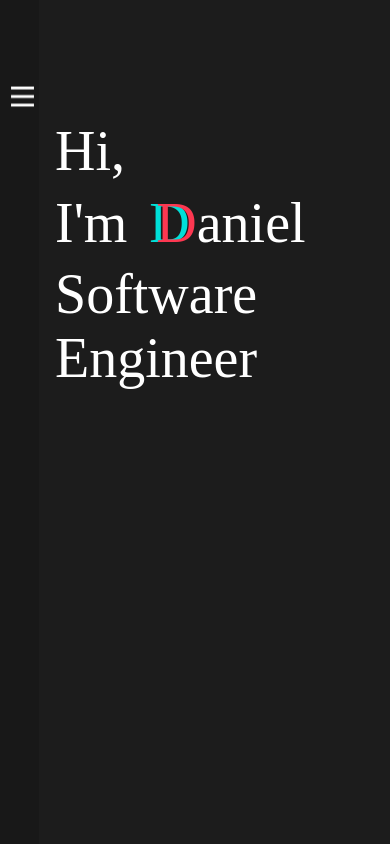
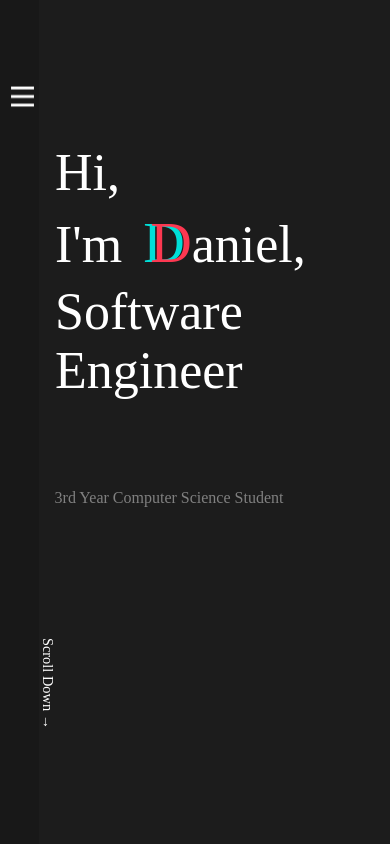
Before and after one commit to DFarynski99/reactPortfolio, a React (Create React App) app: page / in a window 390 px wide. Shown: the top 844 px of the page. Built offline with nearby package versions, Linux system fonts and the light colour scheme; a web font is replaced by a local one.

Commit message:
Desktop-down @media queries finished, ready for deployment.

```diff
--- a/src/App.css
+++ b/src/App.css
@@ -144,9 +144,29 @@ html{
     padding-top: 2.5%;
     width: fit-content;
 }
+#contrastLetter{
+    font-size: 6rem;
+}
 #heroshotHeading2{
     word-spacing: 15px;
 }
+#currentStatus{
+    font-family: "TikTok Font Regular", serif;
+    width: fit-content;
+    font-size: 1.3rem;
+    margin-top: 11%;
+    color: grey;
+}
+#scrollDown{
+    font-family: 'Tiktok Font Regular', serif;
+    transform: rotate(90deg);
+    width: fit-content;
+    margin-left: -7%;
+    top: 80%;
+    position: absolute;
+}
+
+
 .bounce {
     animation: bounce 0.5s ease forwards;
 }
@@ -230,7 +250,7 @@ html{
     opacity: 0;
     filter: blur(5px);
     transform: translateX(-10%);
-    transition: all 1s;
+    transition: all 0.5s;
     will-change: opacity, filter, transform; /* Hint to browsers to optimize */
 
 }
@@ -243,7 +263,7 @@ html{
     opacity: 0;
     filter: blur(5px);
     transform: translateX(10%);
-    transition: all 1s;
+    transition: all 0.5s;
     will-change: opacity, filter, transform; /* Hint to browsers to optimize */
 }
 .aboutMe-enter2.visible {
@@ -493,6 +513,9 @@ html{
     #heroshotHeading1, #heroshotHeading2, #heroshotHeading3 {
         font-size: 4.85rem;
     }
+    #contrastLetter{
+        font-size: 5.35rem;
+    }
     #cardThree, #cardFour, #cardFive{
         padding-top: 4%;
     }
@@ -617,6 +640,13 @@ html{
 
 @media only screen and (min-width: 769px) and (max-width: 821px){
 
+    #currentStatus{
+        margin-top: 18%;
+    }
+    #scrollDown{
+        margin-left: -11%;
+    }
+
     #leftPanel, #leftPanelLetterD, #letterD, #role{
         display: none;
     }
@@ -730,8 +760,18 @@ html{
 
 @media only screen and (min-width: 501px) and (max-width: 768px){
 
+    #currentStatus{
+        margin-top: 18%;
+    }
+    #scrollDown{
+        margin-left: -11%;
+    }
+
     #heroshotHeading1, #heroshotHeading2, #heroshotHeading3 {
         font-size: 4.5rem;
+    }
+    #contrastLetter{
+        font-size: 5rem;
     }
     #heroshotHeading1 {
         margin-top: 22%;
@@ -868,11 +908,23 @@ html{
 
 @media only screen and (min-width: 335px) and (max-width: 500px){
 
+    #currentStatus{
+        margin-top: 30%;
+        font-size: 1rem;
+    }
+    #scrollDown{
+        margin-left: -17%;
+        font-size: 0.9rem;
+    }
+
     #heroshotHeading1, #heroshotHeading2, #heroshotHeading3 {
-        font-size: 3.5rem;
+        font-size: 3.25rem;
+    }
+    #contrastLetter{
+        font-size: 3.6rem;
     }
     #heroshotHeading1 {
-        margin-top: 22%;
+        margin-top: 30%;
     }
 
     #leftPanel, #leftPanelLetterD, #letterD, #role{
@@ -1020,11 +1072,23 @@ html{
 
 @media only screen and (max-width: 334px){
 
+    #currentStatus{
+        margin-top: 30%;
+        font-size: 1rem;
+    }
+    #scrollDown{
+        margin-left: -17%;
+        font-size: 0.9rem;
+    }
+
     #heroshotHeading1, #heroshotHeading2, #heroshotHeading3 {
-        font-size: 3.4rem;
+        font-size: 3.25rem;
+    }
+    #contrastLetter{
+        font-size: 3.6rem;
     }
     #heroshotHeading1 {
-        margin-top: 22%;
+        margin-top: 30%;
     }
 
     #leftPanel, #leftPanelLetterD, #letterD, #role{
--- a/src/components/Heroshot/Heroshot.js
+++ b/src/components/Heroshot/Heroshot.js
@@ -32,9 +32,14 @@ export default function Heroshot() {
     <div id={"heroshotContainer"}>
         <div ref={domRef} className={`aboutMe-enter ${isVisible ? 'visible' : ''}`}>
         <HeroshotHeading id={'heroshotHeading1'} text={"Hi,"}/>
-      <HeroshotHeading id={'heroshotHeading2'} text={"I'm Daniel"}/>
+      <HeroshotHeading id={'heroshotHeading2'} text={"I'm Daniel,"}/>
       <HeroshotHeading id={'heroshotHeading3'} text={"Software Engineer"}/>
         </div>
+
+        <div id={'currentStatus'}>3rd Year Computer Science Student</div>
+
+
+        <div id={'scrollDown'}>Scroll Down →</div>
     </div>
   );
 }
--- a/src/components/Heroshot/HeroshotHeadings.js
+++ b/src/components/Heroshot/HeroshotHeadings.js
@@ -23,7 +23,7 @@ export default function HeroshotHeadings({ text, id }) {
         return (
             <div id={id} className={className} onMouseEnter={handleMouseEnter} onAnimationEnd={handleAnimationEnd}>
                 {textBeforeD}
-                <span style={{ color: '#fd3851', textShadow: '-7px 0 0 #00dfd8' }}>{letterD}</span>
+                <span id={'contrastLetter'} style={{ color: '#fd3851', textShadow: '-7px 0 0 #00dfd8' }}>{letterD}</span>
                 {textAfterD}
             </div>
         );
```
